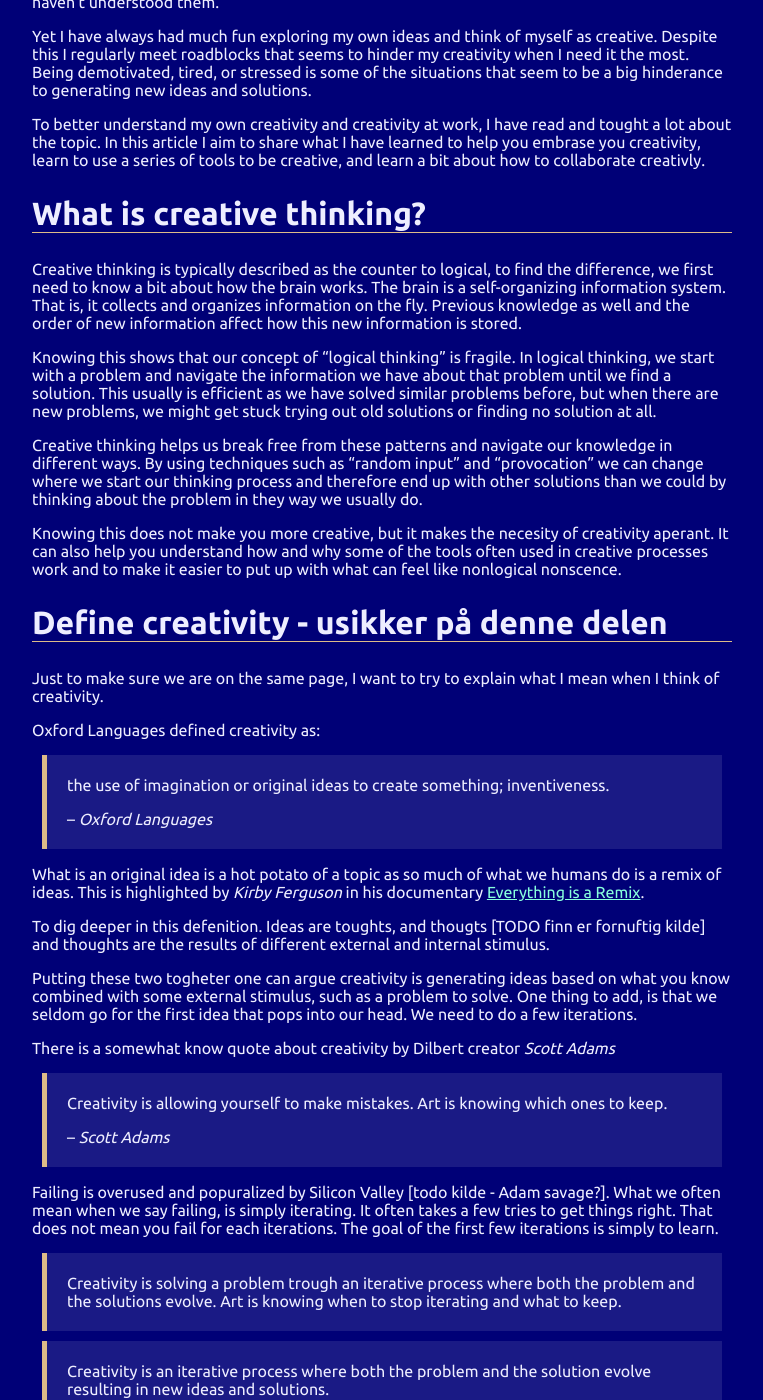
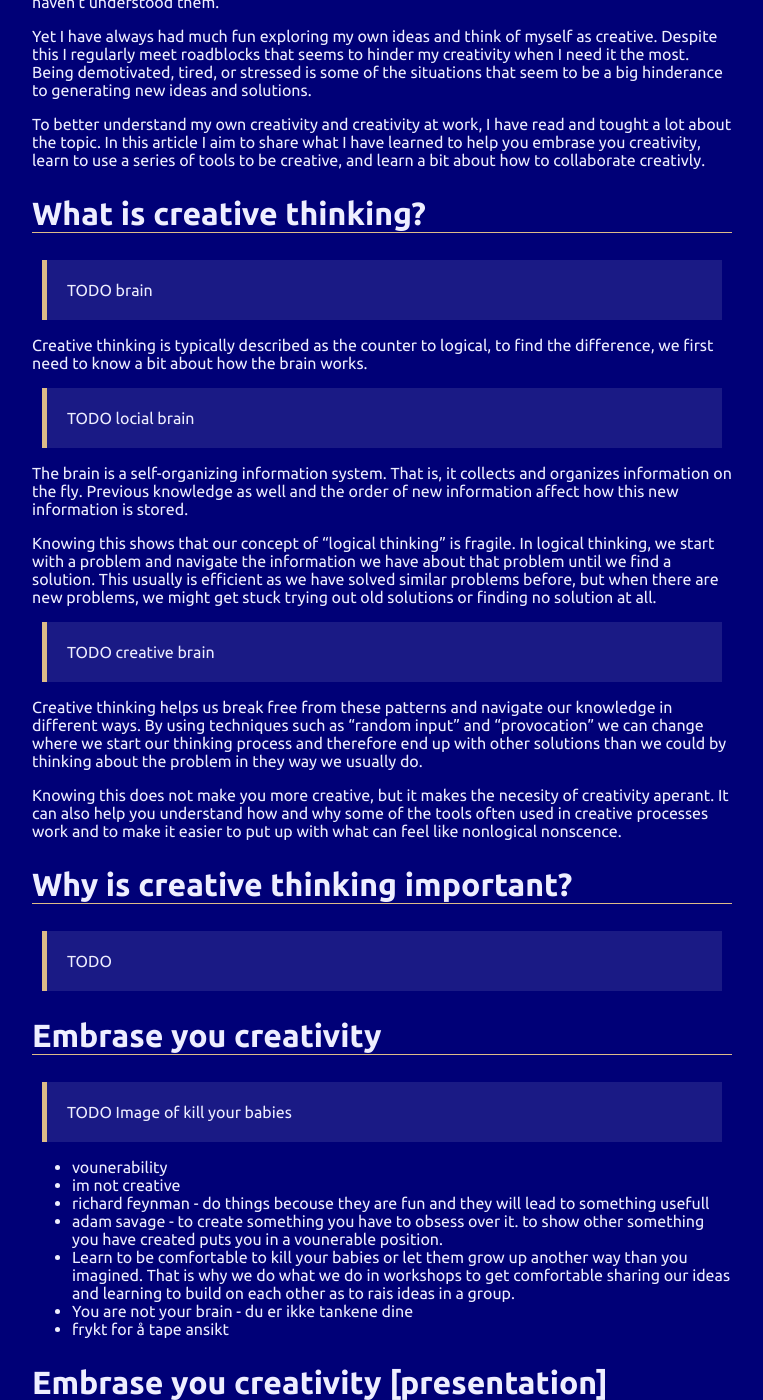
Before and after one commit to dagfs/dagfs.github.io, a Jekyll site: the page built from articles/creativity/creative-thinking.md, in a window 1280 px wide and 1400 px high, scrolled down 554 px. Shown: the whole window, without its empty margins (258-1021 px from the left). Built offline with Jekyll 4.4.1, drawn with Linux system fonts in a browser that asks for light colours; our own code applies the rules of GitHub Pages for plain Markdown files; some of the changed text lies outside the part shown.

Commit message:
Added slides

```diff
--- a/articles/creativity/creative-thinking.md
+++ b/articles/creativity/creative-thinking.md
@@ -1,4 +1,6 @@
 # Creative thinking (for developers)
+
+# Creative thinking <br/>(for developers) [presentation-only]
 
 <div class="wip">
   <i class="las la-exclamation-triangle main-icon"></i>
@@ -16,50 +18,32 @@
 To better understand my own creativity and creativity at work, I have read and tought a lot about the topic. In this article I aim to share what I have learned to help you embrase you creativity, learn to use a series of tools to be creative, and learn a bit about how to collaborate creativly.
 
 ## What is creative thinking?
+> TODO brain
+
 Creative thinking is typically described as the counter to logical, to find the difference, we first need to know a bit about how the brain works.
+
+## What is creative thinking? [presentation-only]
+> TODO locial brain
+
 The brain is a self-organizing information system. That is, it collects and organizes information on the fly. Previous knowledge as well and the order of new information affect how this new information is stored.
 
 Knowing this shows that our concept of "logical thinking" is fragile. In logical thinking, we start with a problem and navigate the information we have about that problem until we find a solution. This usually is efficient as we have solved similar problems before, but when there are new problems, we might get stuck trying out old solutions or finding no solution at all.
+
+
+## What is creative thinking? [presentation-only]
+> TODO creative brain
 
 Creative thinking helps us break free from these patterns and navigate our knowledge in different ways. By using techniques such as "random input" and "provocation" we can change where we start our thinking process and therefore end up with other solutions than we could by thinking about the problem in they way we usually do.
 
 Knowing this does not make you more creative, but it makes the necesity of creativity aperant. It can also help you understand how and why some of the tools often used in creative processes work and to make it easier to put up with what can feel like nonlogical nonscence.
 
-## Define creativity - usikker på denne delen
+## Why is creative thinking important?
 
-Just to make sure we are on the same page, I want to try to explain what I mean
-when I think of creativity.
-
-Oxford Languages defined creativity as:
-> the use of imagination or original ideas to create something; inventiveness.
->
->-- <cite>Oxford Languages</cite>
-
-What is an original idea is a hot potato of a topic as so much of what we humans do is a
-remix of ideas. This is highlighted by *Kirby Ferguson* in his documentary [Everything is a Remix](https://www.everythingisaremix.info/).
-
-To dig deeper in this defenition. Ideas are toughts, and thougts [TODO finn er fornuftig kilde] and thoughts are the results of different external and internal stimulus.
-
-Putting these two togheter one can argue creativity is generating ideas based on what you know combined with some external stimulus, such as a problem to solve. One thing to add, is that we seldom go for the first idea that pops into our head. We need to do a few iterations.
-
-## Define creativity [presentation-only]
-
-There is a somewhat know quote about creativity by Dilbert creator *Scott Adams*
-
-> Creativity is allowing yourself to make mistakes. Art is knowing which ones to keep.
->
-> -- <cite>Scott Adams</cite>
-
-Failing is overused and popuralized by Silicon Valley [todo kilde - Adam savage?].
-What we often mean when we say failing, is simply iterating. It often takes a few tries to get things right. That does not mean you fail for each iterations. The goal of the first few iterations is simply to learn.
-
-> Creativity is solving a problem trough an iterative process where both the problem and the solutions evolve. Art is knowing when to stop iterating and what to keep.
-
-> Creativity is an iterative process where both the problem and the solution evolve resulting in new ideas and solutions.
-
-As in any iterative process we learn something by participating in it.
+> TODO
 
 ## Embrase you creativity
+
+> TODO Image of kill your babies
 
  - vounerability
  - im not creative
@@ -69,17 +53,38 @@
  - You are not your brain - du er ikke tankene dine
  - frykt for å tape ansikt
 
-
+## Embrase you creativity [presentation]
+> TODO bilde av reveale your toughts
 
 
 ## creative at work
+
+> TODO image of creative is a process,  release preasure to be your natural creative self
+
 snakk om hvordan det som produseres på workshops ofte er external input til designere i den kreative prosessen da de lærer masse og tar med det de lærer + det de kan for å lage nye løsninger.
+
 
 There is a lot of talk about how to more creative. Most of it discusses how we in daily life inhibit ourself from being creative, with full schedules, lacking confidence in our own ideas, or simply by taking ourself to seriously. In his [Lecture on creativity](https://genius.com/John-cleese-lecture-on-creativity-annotated), John Cleese talks about these factors and how they are neccesarry to achieve in an open state where new ideas can be explored. Edward De Bono simmilary talks about how certain factors inhibits us from being creative and how releasing these factors allowes us to achive our natural level of creativity.
 
 In workshops we spend some time to release these factors. We schedule a time where we work on the problem. We give ourself time to work on the problem during this alocated time. We have a dedicated space and some nurishments. We try to include humor and create a light harthed mood. We let everyone on in the workshop share something they draw or present some ideas related to something completly different to get everyone in the right mood, and to show that it is safe to share, that there is no judging at this point in the process and certenly not of you for proposing ideas. We try to create a trust in the team, to create a snappyness (find ted talk) where the team build on each others ideas till the resulting idea is a combination of many and it is hard to recognice who contributed what.
+## Time
+> todo calendar
+## Time
+> todo clock
+## Space
+> todo workspace or space or something
+## Confidence
+> sharing your ideas and getting it back developed
+## Humor
+> todo image
 
-## creativity  tools
+
+
+## Double diamond
+> todo image
+
+## Creative thinking tools
+> todo image
 
 snakk videre om hvordan vi resonerer og kommer frem til løsninger. Hvordan det å bruke ord hjelper, hvordan det å lage flere ideer hjelper
 
@@ -90,9 +95,24 @@
 
 
 
+## How do they work?[presentation-only]
+> todo image
+## Random input[presentation-only]
+### Random input
+> todo image
+## Provocation[presentation-only]
+### Provocation
+> todo image
 
-
-
+## Alternatives[presentation-only]
+### Alternatives
+> todo image
+## Concepts[presentation-only]
+### Concepts
+> todo image
+## Call for action[presentation-only]
+### Call for action
+> todo image
 
 
 
```
Also changed, not shown: articles/christmas/2019/serious-creativity/index.md (+1 -1 lines), notes/creativity/defenition.md (added, +36 -0 lines).
